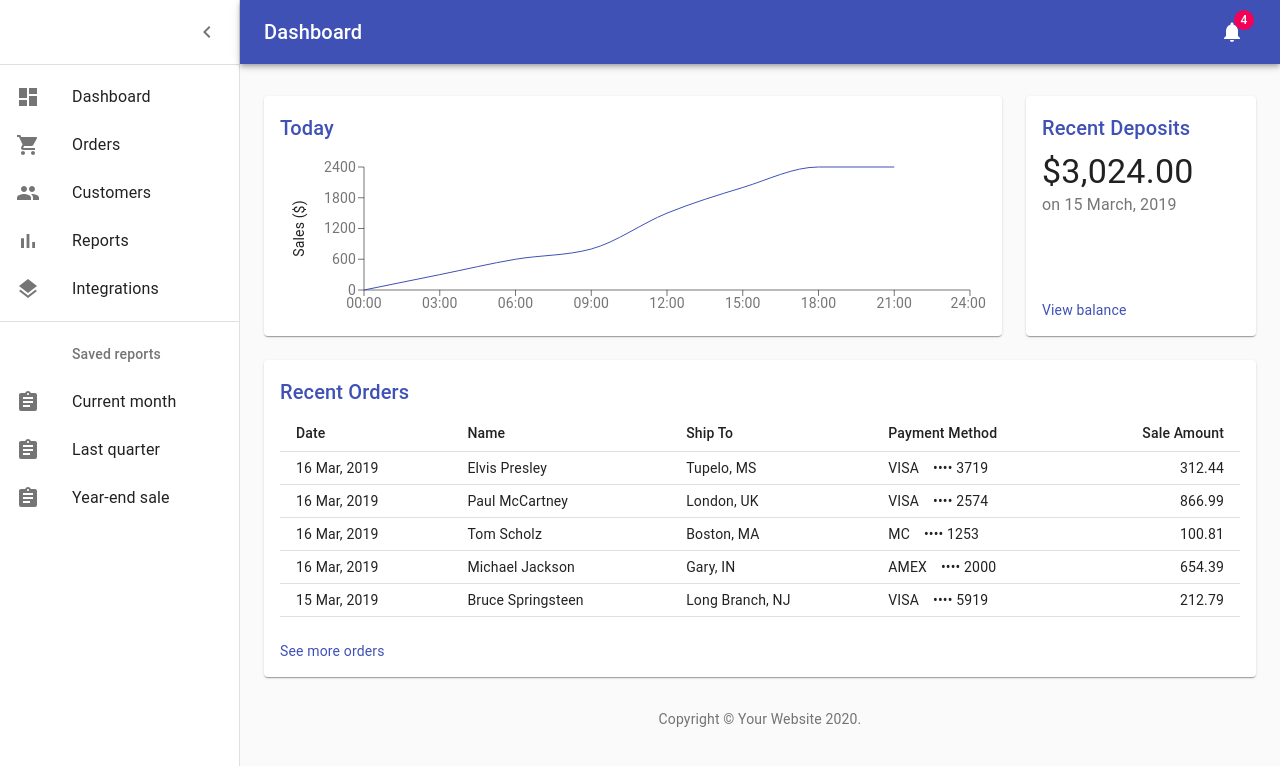
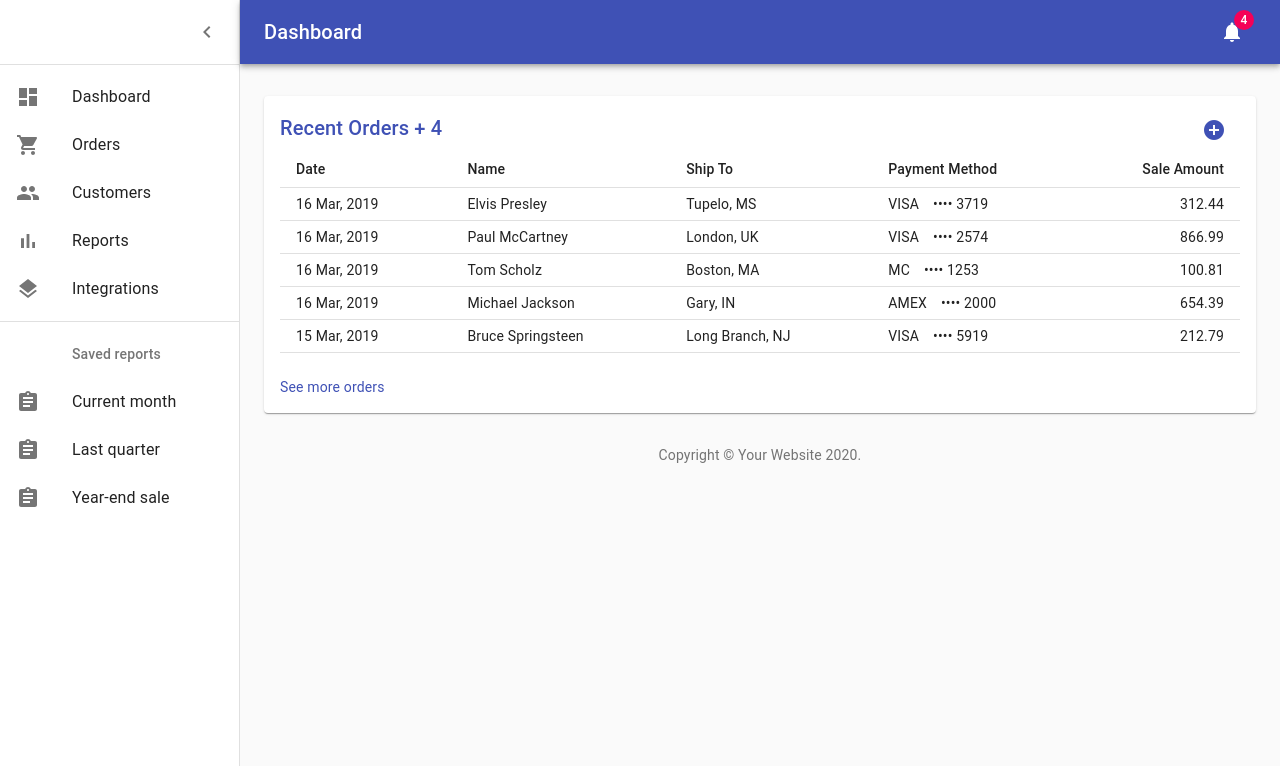
Before and after one commit to wooruang/StuffGatherer, a React (Create React App) app in the folder gatherer-react/: page / in a window 1280 px wide. Shown: the top 766 px of the page. Built offline with nearby package versions, Linux system fonts and the light colour scheme.

Commit message:
Modify a page based on a template

```diff
--- a/gatherer-react/public/index.html
+++ b/gatherer-react/public/index.html
@@ -3,7 +3,7 @@
   <head>
     <meta charset="utf-8" />
     <link rel="icon" href="%PUBLIC_URL%/favicon.ico" />
-    <!-- <link rel="stylesheet" href="https://fonts.googleapis.com/icon?family=Material+Icons" /> -->
+    <link rel="stylesheet" href="https://fonts.googleapis.com/icon?family=Material+Icons" />
     <meta name="viewport" content="width=device-width, initial-scale=1" />
     <meta name="theme-color" content="#000000" />
     <meta
--- a/gatherer-react/src/App.js
+++ b/gatherer-react/src/App.js
@@ -174,17 +174,17 @@ export default function Dashboard() {
         <Container maxWidth="lg" className={classes.container}>
           <Grid container spacing={3}>
             {/* Chart */}
-            <Grid item xs={12} md={8} lg={9}>
+            {/* <Grid item xs={12} md={8} lg={9}>
               <Paper className={fixedHeightPaper}>
                 <Chart />
               </Paper>
-            </Grid>
+            </Grid> */}
             {/* Recent Deposits */}
-            <Grid item xs={12} md={4} lg={3}>
+            {/* <Grid item xs={12} md={4} lg={3}>
               <Paper className={fixedHeightPaper}>
                 <Deposits />
               </Paper>
-            </Grid>
+            </Grid> */}
             {/* Recent Orders */}
             <Grid item xs={12}>
               <Paper className={classes.paper}>
--- a/gatherer-react/src/Chart.js
+++ b/gatherer-react/src/Chart.js
@@ -1,7 +1,7 @@
 import React from 'react';
 import { useTheme } from '@material-ui/core/styles';
 import { LineChart, Line, XAxis, YAxis, Label, ResponsiveContainer } from 'recharts';
-import Title from './Title';
+import Title from './component/Title';
 
 // Generate Sales Data
 function createData(time, amount) {
--- a/gatherer-react/src/Deposits.js
+++ b/gatherer-react/src/Deposits.js
@@ -2,7 +2,7 @@ import React from 'react';
 import Link from '@material-ui/core/Link';
 import { makeStyles } from '@material-ui/core/styles';
 import Typography from '@material-ui/core/Typography';
-import Title from './Title';
+import Title from './component/Title';
 
 function preventDefault(event) {
   event.preventDefault();
--- a/gatherer-react/src/Orders.js
+++ b/gatherer-react/src/Orders.js
@@ -6,7 +6,7 @@ import TableBody from '@material-ui/core/TableBody';
 import TableCell from '@material-ui/core/TableCell';
 import TableHead from '@material-ui/core/TableHead';
 import TableRow from '@material-ui/core/TableRow';
-import Title from './Title';
+import Title from './component/Title';
 
 // Generate Order Data
 function createData(id, date, name, shipTo, paymentMethod, amount) {
@@ -29,13 +29,19 @@ const useStyles = makeStyles((theme) => ({
   seeMore: {
     marginTop: theme.spacing(3),
   },
+  absolute: {
+    // position: 'left'
+    // right: theme.spacing(3),
+  },
 }));
 
 export default function Orders() {
   const classes = useStyles();
+
   return (
     <React.Fragment>
-      <Title>Recent Orders</Title>
+      <Title count={4}>Recent Orders</Title>
+
       <Table size="small">
         <TableHead>
           <TableRow>
--- a/gatherer-react/src/Title.js
+++ /dev/null
@@ -1,15 +0,0 @@
-import React from 'react';
-import PropTypes from 'prop-types';
-import Typography from '@material-ui/core/Typography';
-
-export default function Title(props) {
-  return (
-    <Typography component="h2" variant="h6" color="primary" gutterBottom>
-      {props.children}
-    </Typography>
-  );
-}
-
-Title.propTypes = {
-  children: PropTypes.node,
-};
--- /dev/null
+++ b/gatherer-react/src/component/Title.js
@@ -0,0 +1,41 @@
+import React, { useState, useEffect }  from 'react';
+import PropTypes from 'prop-types';
+import { makeStyles } from '@material-ui/core/styles';
+import Typography from '@material-ui/core/Typography';
+import Grid from '@material-ui/core/Grid';
+import AddButton from './buttons/AddButton';
+
+
+const useStyles = makeStyles((theme) => ({
+  addButton: {
+    position: 'left'
+    // right: theme.spacing(3),
+  },
+}));
+
+export default function Title(props) {
+  const classes = useStyles();
+
+  const [count, setCount] = useState(0);
+
+  useEffect(() => {
+    setCount(props.count);
+  });
+
+  return (
+    <Grid container spacing={3}>
+      <Grid item xs={11}>
+        <Typography component="h2" variant="h6" color="primary" gutterBottom>
+          {props.children} + {count}
+        </Typography>
+      </Grid>
+      <Grid item xs={1}>
+        <AddButton className={classes.addButton}></AddButton>
+      </Grid>
+    </Grid>
+  );
+}
+
+Title.propTypes = {
+  children: PropTypes.node,
+};
--- /dev/null
+++ b/gatherer-react/src/component/buttons/AddButton.js
@@ -0,0 +1,9 @@
+import React from 'react';
+import Button from '@material-ui/core/Button';
+import Icon from '@material-ui/core/Icon';
+
+export default function AddButton() {
+  return (
+    <Button><Icon color="primary">add_circle</Icon></Button>
+  );
+}
```
